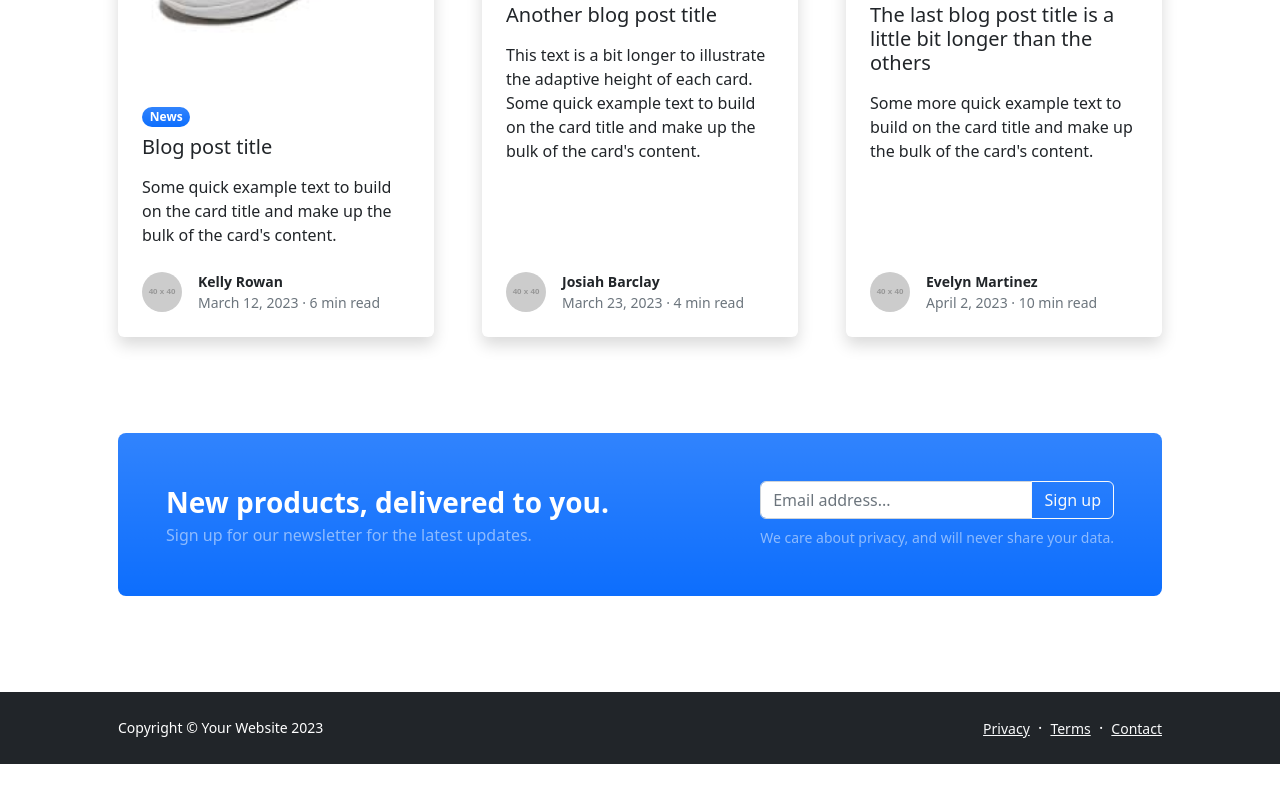
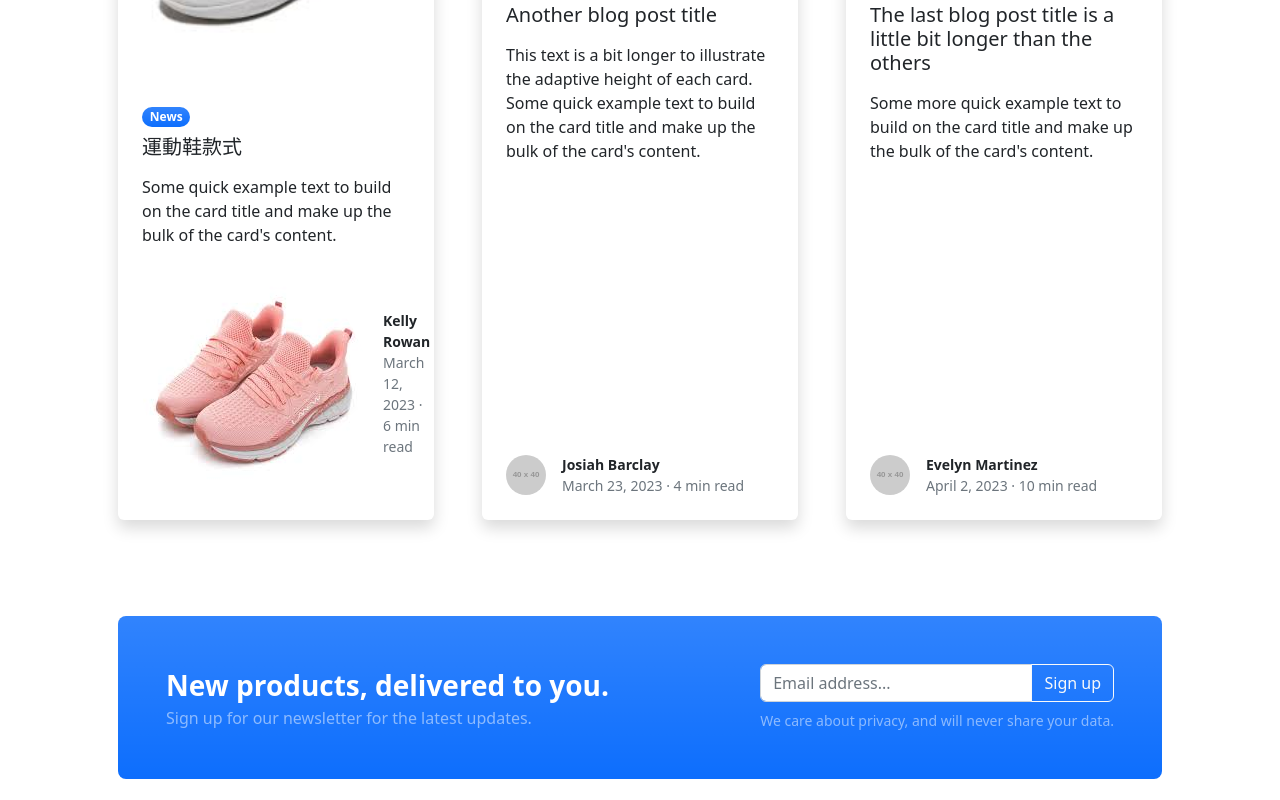
Before and after one commit to Chi617/test0601, a plain HTML site: page index.html in a window 1280 px wide. Shown: the part 1983-2783 px from the top of the page. Before the commit the page ends 2747 px from the top, so only its background shows below. Drawn offline with nearby package versions, Linux system fonts and the light colour scheme; placeholder pictures from the web are drawn by us.

Commit message:
修改小標題、圖片

```diff
--- a/index.html
+++ b/index.html
@@ -132,13 +132,13 @@
                                 <img class="card-img-top" src="assets/images.jpg" alt="..." />
                                 <div class="card-body p-4">
                                     <div class="badge bg-primary bg-gradient rounded-pill mb-2">News</div>
-                                    <a class="text-decoration-none link-dark stretched-link" href="#!"><h5 class="card-title mb-3">Blog post title</h5></a>
+                                    <a class="text-decoration-none link-dark stretched-link" href="#!"><h5 class="card-title mb-3">運動鞋款式</h5></a>
                                     <p class="card-text mb-0">Some quick example text to build on the card title and make up the bulk of the card's content.</p>
                                 </div>
                                 <div class="card-footer p-4 pt-0 bg-transparent border-top-0">
                                     <div class="d-flex align-items-end justify-content-between">
                                         <div class="d-flex align-items-center">
-                                            <img class="rounded-circle me-3" src="https://dummyimage.com/40x40/ced4da/6c757d" alt="..." />
+                                            <img class="rounded-circle me-3" src="assets/images1.jpg" alt="..." />
                                             <div class="small">
                                                 <div class="fw-bold">Kelly Rowan</div>
                                                 <div class="text-muted">March 12, 2023 &middot; 6 min read</div>
```
Also changed, not shown: assets/images1.jpg (added).
